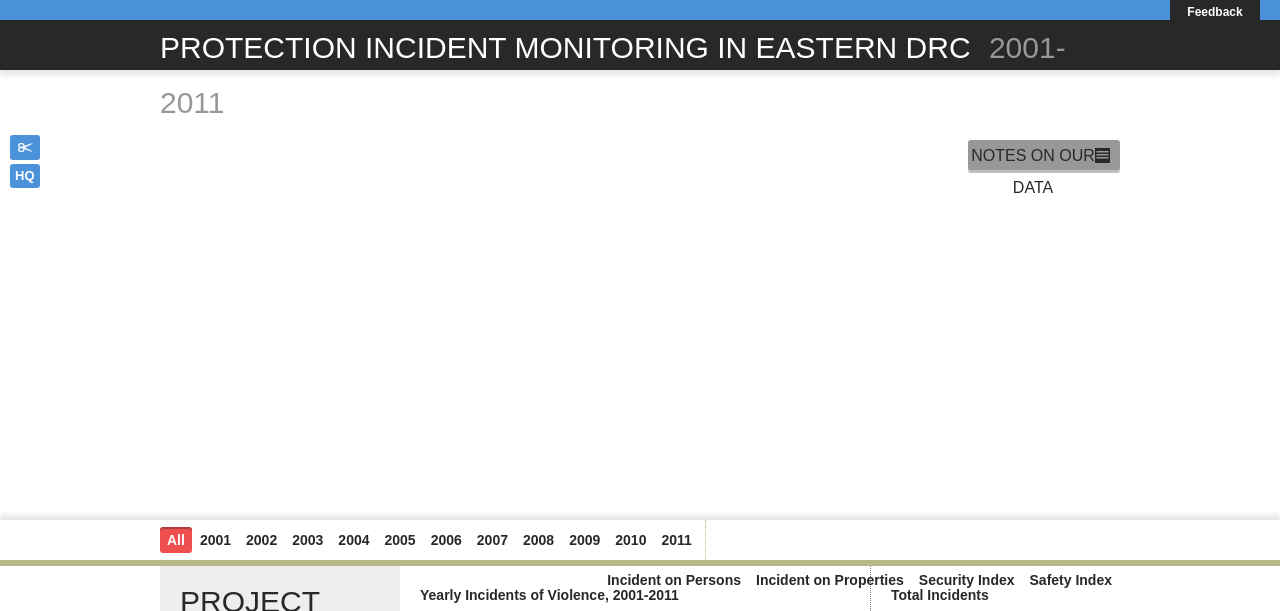
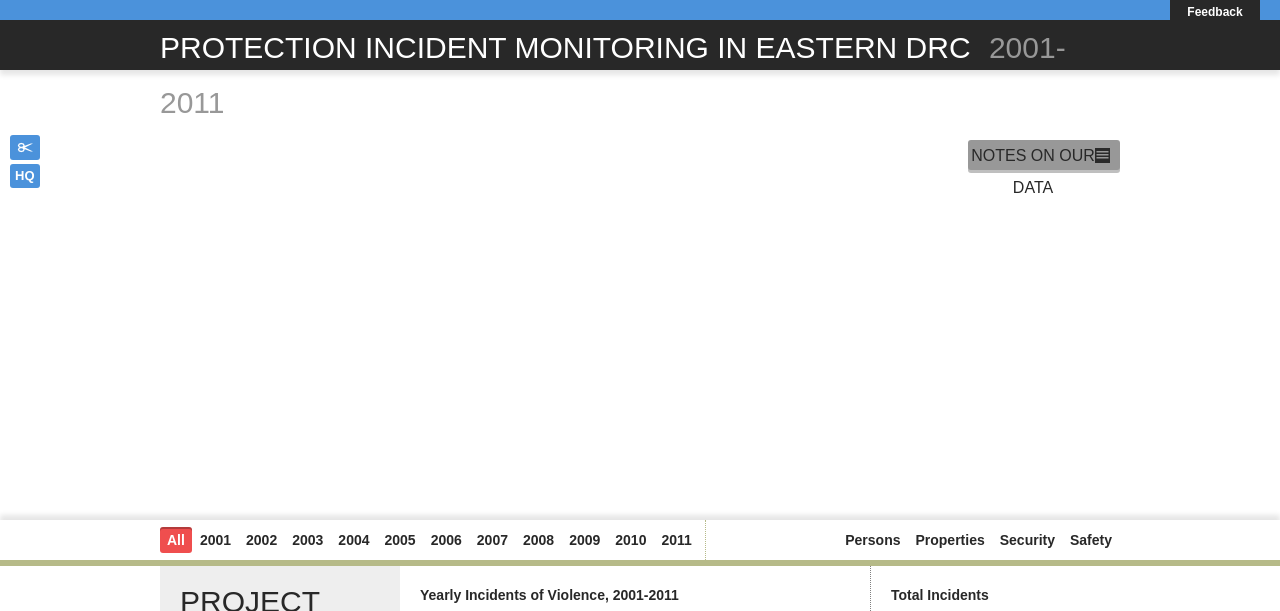
Before and after one commit to Edouard-Legoupil/protection, a plain HTML site: page index.html in a window 1280 px wide. Shown: the top 611 px of the page. Drawn offline with Linux system fonts and the light colour scheme; a web font is replaced by a local one.

Commit message:
change legend

```diff
--- a/index.html
+++ b/index.html
@@ -46,10 +46,10 @@
       <li class='all-data active'><a href='#all'>All</a></li>
     </ul>
     <ul id='overlay-select'>
-      <li class='item'><a href='#' id='afg-journalists'>Incident on Persons</a></li>
-      <li class='item'><a href='#' id='afg-media-outlets'>Incident on Properties</a></li>
-      <li class='item'><a href='#' id='afg-security-2011'>Security Index</a></li>
-      <li class='item'><a href='#' id='afg-safety-index'>Safety Index</a></li>
+      <li class='item'><a href='#' id='afg-journalists'>Persons</a></li>
+      <li class='item'><a href='#' id='afg-media-outlets'>Properties</a></li>
+      <li class='item'><a href='#' id='afg-security-2011'>Security</a></li>
+      <li class='item'><a href='#' id='afg-safety-index'>Safety</a></li>
     </ul>
   </div>
 </div>
```
